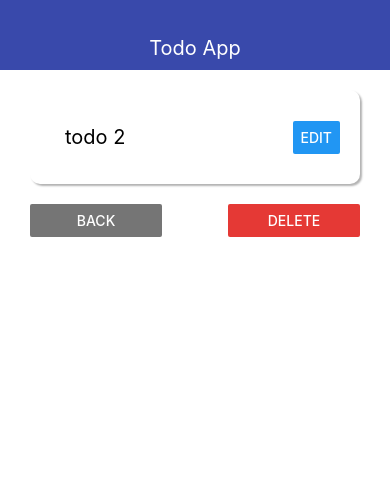
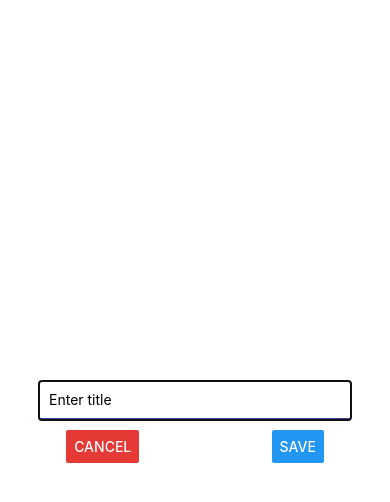
Before and after one commit to YevhenShchoholiev/react-native-todo-list, a React Native app: screen / in a window 390 px wide. Both pictures are taken after a click on the button "EDIT". Shown: the top 502 px of the page. Built offline with nearby package versions, Linux system fonts and the light colour scheme.

Commit message:
EditModal in progress

```diff
--- /dev/null
+++ b/src/components/EditModal.js
@@ -0,0 +1,47 @@
+import React from 'react'
+import { StyleSheet, TextInput, View, Button, Modal } from 'react-native'
+import { THEME } from '../theme'
+
+export const EditModal = ({ visible, onCancel }) => {
+    return (
+        <Modal
+            visible={visible}
+            animationType='slide'
+            transparent={false}
+        >
+            <View style={styles.wrap}>
+                <TextInput style={styles.input}
+                    placeholder="Enter title"
+                    autoCapitalize='none'
+                    autoCorrect={false}
+                    maxLength={64}
+                />
+                <View style={styles.buttons}>
+                    <Button title="Cancel" onPress={onCancel} color={THEME.DANGER_COLOR} />
+                    <Button title="Save" />
+                </View>
+            </View>
+        </Modal>
+    )
+}
+
+
+const styles = StyleSheet.create({
+    wrap: {
+        flex: 1,
+        justifyContent: "center",
+        alignItems: 'center',
+    },
+    input: {
+        padding: 10,
+        borderBottomColor: THEME.MAIN_COLOR,
+        borderBottomWidth: 2,
+        width: '80%'
+    },
+    buttons: {
+        width: '100%',
+        marginTop: 10,
+        flexDirection: 'row',
+        justifyContent: 'space-around'
+    }
+})
--- a/src/screens/TodoScreen.js
+++ b/src/screens/TodoScreen.js
@@ -1,14 +1,17 @@
-import React from 'react'
+import React, { useState } from 'react'
 import { StyleSheet, View, Text, Button } from 'react-native'
 import { THEME } from '../theme'
 import { AppCard } from '../components/ui/AppCard'
+import { EditModal } from '../components/EditModal'
 
 export const TodoScreen = ({ goBack, todo, onRemove }) => {
+    const [modal, setModal] = useState(false)
     return (
         <View>
+            <EditModal visible={modal} onCancel={() => setModal(false)} />
             <AppCard style={styles.card}>
                 <Text style={styles.title}>{todo.title}</Text>
-                <Button title='Edit' />
+                <Button title='Edit' onPress={() => setModal(true)} />
             </AppCard>
             <View style={styles.buttons}>
                 <View style={styles.button}>
@@ -16,7 +19,7 @@ export const TodoScreen = ({ goBack, todo, onRemove }) => {
                 </View>
 
                 <View style={styles.button}>
-                    <Button title="Delete" color={THEME.DANGER_COLOR} onPress={() => onRemove(todo.id )} />
+                    <Button title="Delete" color={THEME.DANGER_COLOR} onPress={() => onRemove(todo.id)} />
                 </View>
             </View>
 
```
